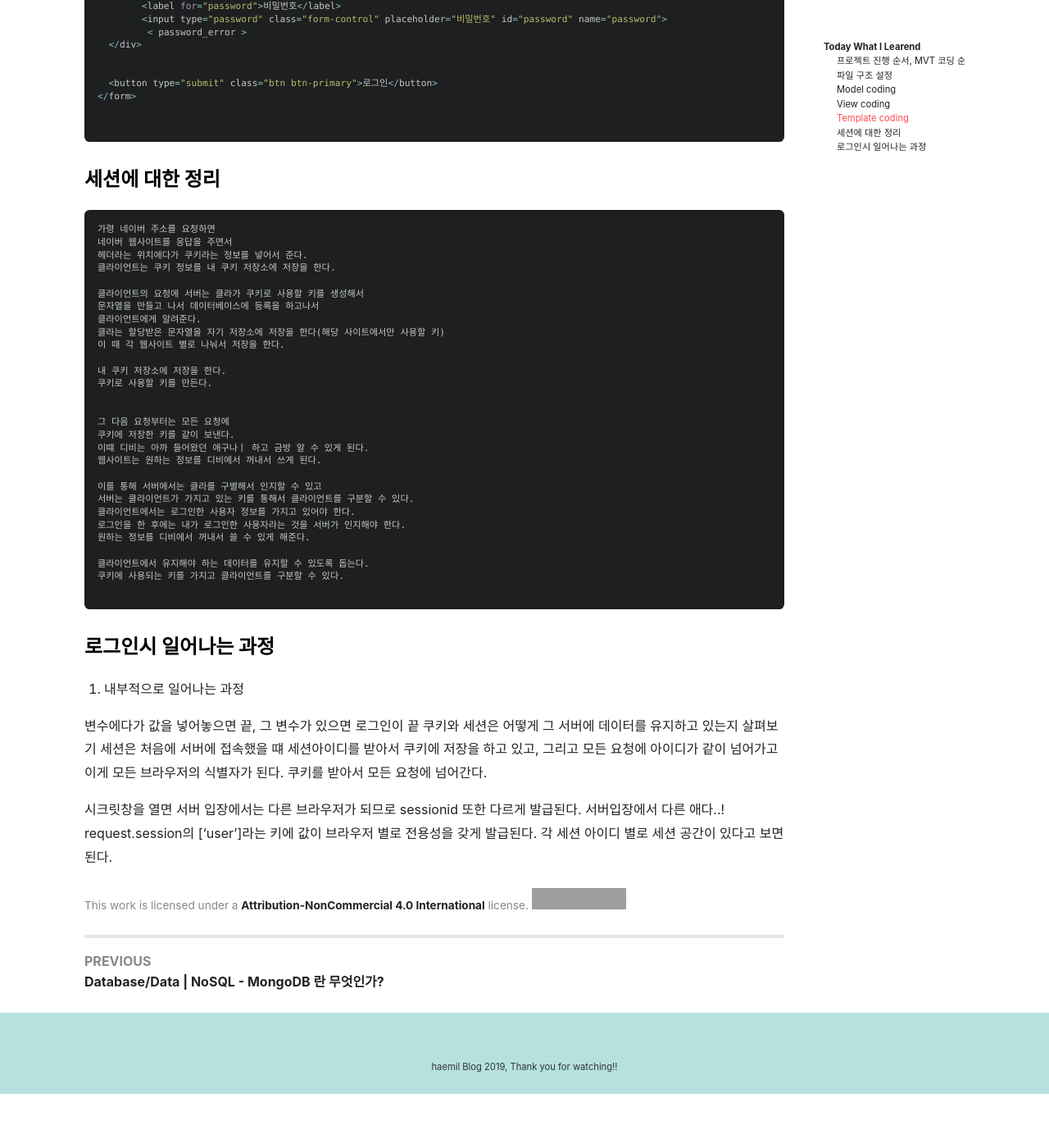
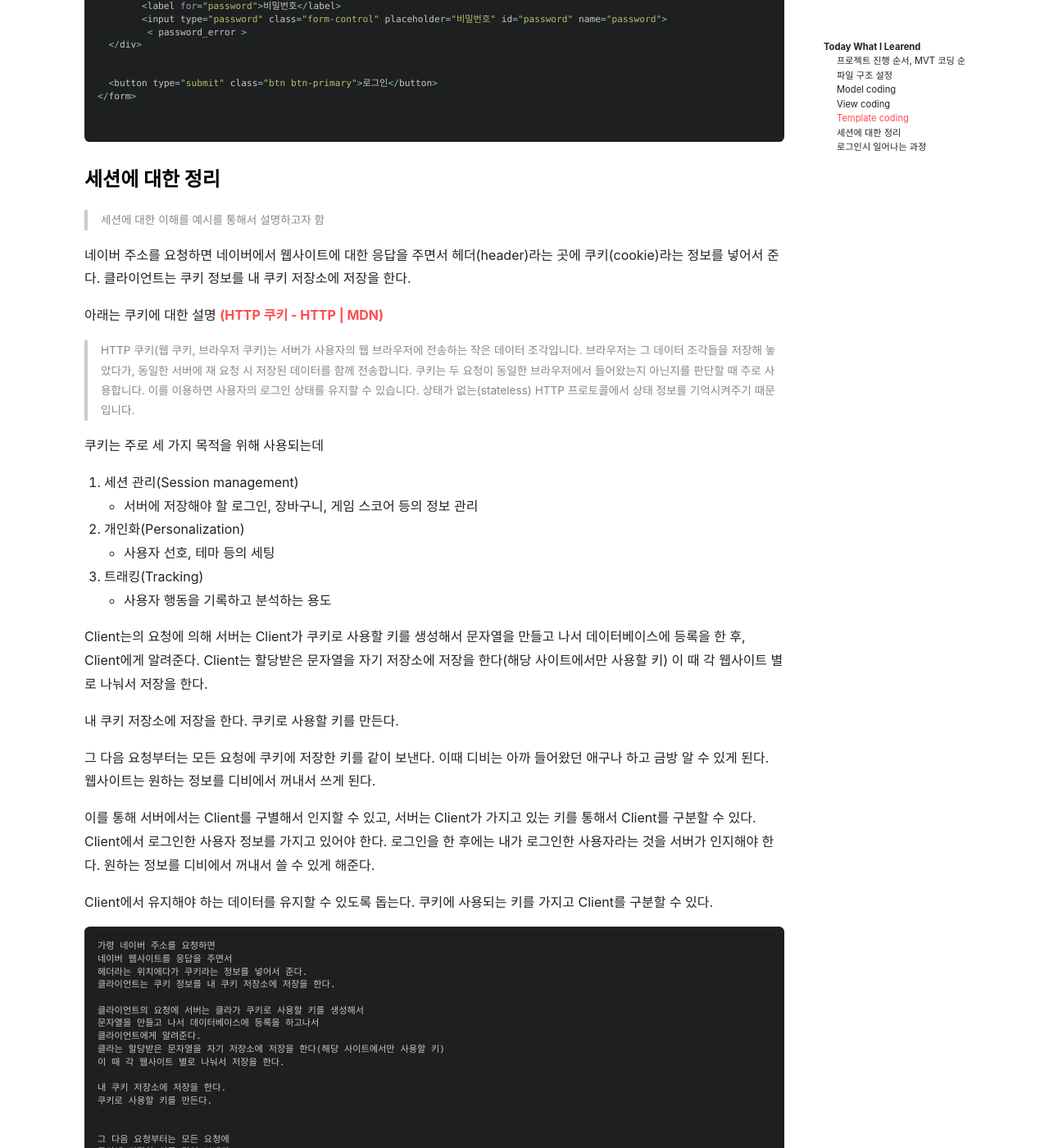
Before and after one commit to mchaemil/mchaemil.github.io, a Jekyll site: the page built from _posts/2019-12-25-Django-login.md, in a window 1280 px wide and 1400 px high, scrolled down 4219 px. Shown: the whole window at 82% size. Built offline with Jekyll 4.4.1, drawn with Linux system fonts in a browser that asks for light colours; nearby versions of some CDN libraries; comment, search, counter and statistics services are not loaded; before the commit the page ends 5553 px from its top, so only the background shows below that; some of the changed text lies outside the part shown; grey boxes are pictures that could not be loaded.

Commit message:
update post

````diff
--- a/_posts/2019-12-25-Django-login.md
+++ b/_posts/2019-12-25-Django-login.md
@@ -195,6 +195,43 @@ def home(request):
 
 ### 세션에 대한 정리
 
+> 세션에 대한 이해를 예시를 통해서 설명하고자 함
+
+네이버 주소를 요청하면 네이버에서 웹사이트에 대한 응답을 주면서 헤더(header)라는 곳에 쿠키(cookie)라는 정보를 넣어서 준다.
+클라이언트는 쿠키 정보를 내 쿠키 저장소에 저장을 한다.
+
+
+아래는 쿠키에 대한 설명 [(HTTP 쿠키 - HTTP | MDN)](https://developer.mozilla.org/ko/docs/Web/HTTP/Cookies)
+> HTTP 쿠키(웹 쿠키, 브라우저 쿠키)는 서버가 사용자의 웹 브라우저에 전송하는 작은 데이터 조각입니다. 브라우저는 그 데이터 조각들을 저장해 놓았다가, 동일한 서버에 재 요청 시 저장된 데이터를 함께 전송합니다. 쿠키는 두 요청이 동일한 브라우저에서 들어왔는지 아닌지를 판단할 때 주로 사용합니다. 이를 이용하면 사용자의 로그인 상태를 유지할 수 있습니다. 상태가 없는(stateless) HTTP 프로토콜에서 상태 정보를 기억시켜주기 때문입니다.
+
+쿠키는 주로 세 가지 목적을 위해 사용되는데
+
+1. 세션 관리(Session management)
+	- 서버에 저장해야 할 로그인, 장바구니, 게임 스코어 등의 정보 관리
+1. 개인화(Personalization)
+	- 사용자 선호, 테마 등의 세팅
+1. 트래킹(Tracking)
+	- 사용자 행동을 기록하고 분석하는 용도
+
+
+Client는의 요청에 의해 서버는 Client가 쿠키로 사용할 키를 생성해서 문자열을 만들고 나서 데이터베이스에 등록을 한 후, Client에게 알려준다.
+Client는 할당받은 문자열을 자기 저장소에 저장을 한다(해당 사이트에서만 사용할 키)
+이 때 각 웹사이트 별로 나눠서 저장을 한다.
+
+내 쿠키 저장소에 저장을 한다. 쿠키로 사용할 키를 만든다.
+
+
+그 다음 요청부터는 모든 요청에 쿠키에 저장한 키를 같이 보낸다. 이때 디비는 아까 들어왔던 애구나 하고 금방 알 수 있게 된다. 웹사이트는 원하는 정보를 디비에서 꺼내서 쓰게 된다.
+
+
+이를 통해 서버에서는 Client를 구별해서 인지할 수 있고, 서버는 Client가 가지고 있는 키를 통해서 Client를 구분할 수 있다. Client에서 로그인한 사용자 정보를 가지고 있어야 한다. 로그인을 한 후에는 내가 로그인한 사용자라는 것을 서버가 인지해야 한다. 원하는 정보를 디비에서 꺼내서 쓸 수 있게 해준다.
+
+Client에서 유지해야 하는 데이터를 유지할 수 있도록 돕는다.
+쿠키에 사용되는 키를 가지고 Client를 구분할 수 있다.
+
+
+
+
 ```
 가령 네이버 주소를 요청하면
 네이버 웹사이트를 응답을 주면서
@@ -234,12 +271,11 @@ def home(request):
 
 변수에다가 값을 넣어놓으면 끝, 그 변수가 있으면 로그인이 끝
 쿠키와
+
 세션은 어떻게 그 서버에 데이터를 유지하고 있는지 살펴보기
 세션은 처음에 서버에 접속했을 떄 세션아이디를 받아서
 쿠키에 저장을 하고 있고, 그리고 모든 요청에 아이디가 같이 넘어가고 이게 모든 브라우저의 식별자가 된다.
 쿠키를 받아서 모든 요청에 넘어간다.
 
-시크릿창을 열면 서버 입장에서는 다른 브라우저가 되므로 sessionid 또한 다르게 발급된다.
-서버입장에서 다른 애다..!
-request.session의 ['user']라는 키에 값이 브라우저 별로 전용성을 갖게 발급된다.
-각 세션 아이디 별로 세션 공간이 있다고 보면 된다.
+시크릿창을 열면 서버 입장에서는 다른 브라우저가 되므로 sessionid 또한 다르게 발급된다. 서버입장에서 다른 애다..!
+request.session의 ['user']라는 키에 값이 브라우저 별로 전용성을 갖게 발급된다. 각 세션 아이디 별로 세션 공간이 있다고 보면 된다.
````
